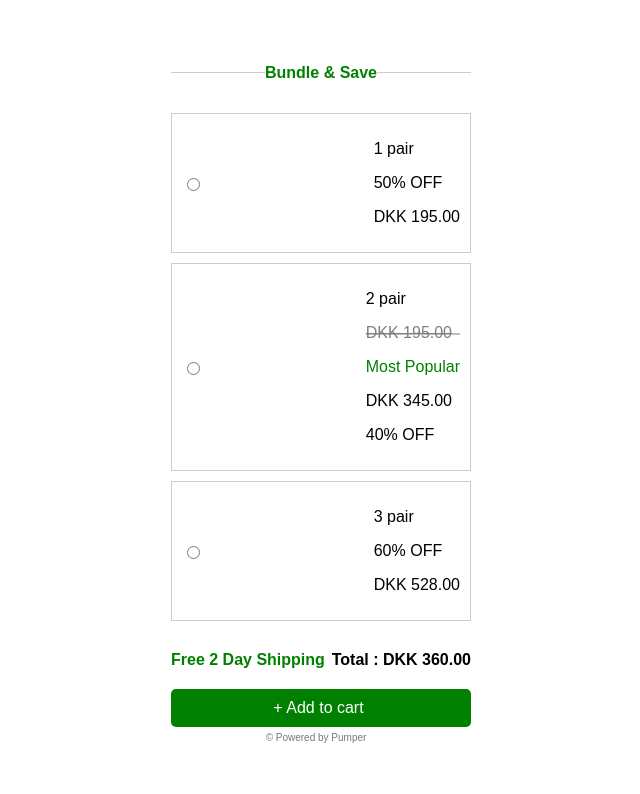
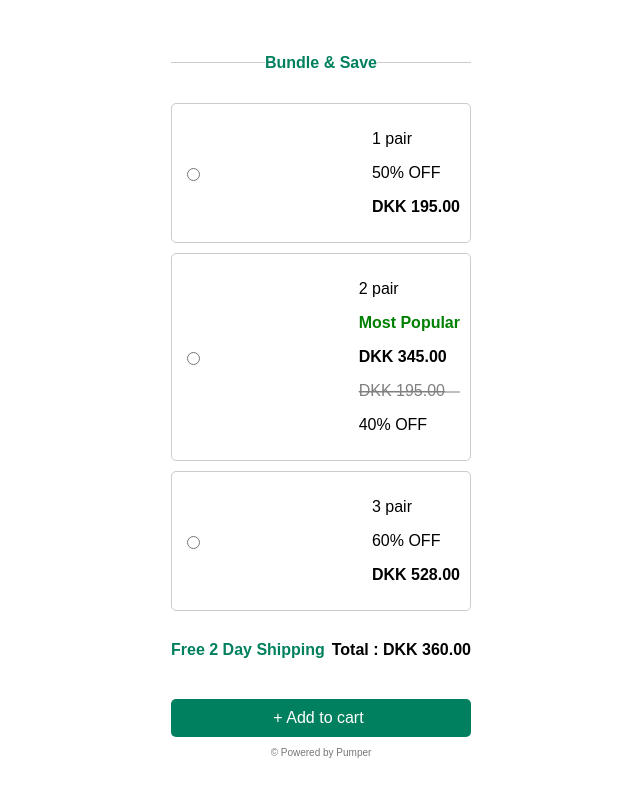
Before and after one commit to ashutosh2712/ashutosh2712.github.io, a plain HTML site: page index.html in a window 1280 px wide. Shown: the whole page, without its empty margins (319-959 px from the left). Drawn offline with Linux system fonts and the light colour scheme.

Commit message:
minor css adjustment

```diff
--- a/index.css
+++ b/index.css
@@ -34,6 +34,7 @@ body {
     align-items: center;
     justify-content: space-between;
     cursor: pointer;
+    border-radius: 5px;
     transition: background-color 0.3s, border-color 0.3s;
   }
 
@@ -47,7 +48,7 @@ body {
   }
 
   .add-to-cart {
-    background-color: green;
+    background-color: rgb(0, 128, 94);
     color: white;
     border: none;
     padding: 10px 20px;
@@ -71,7 +72,7 @@ body {
   }
 
   .product-item.selected {
-    background-color: #e0f2e9;
+    background-color: #eaf8f0;
     border-color: #008000;
   }
 
@@ -95,6 +96,11 @@ body {
     accent-color: green;
 }
 
+.most-popular {
+    color: green;
+    font-weight: bold;
+}
+
 .crossed-out-text {
     color: grey; /* Grey color for the text */
     text-decoration: line-through; /* Add a line through the text */
@@ -116,10 +122,11 @@ body {
     display: flex;
     justify-content: space-between;
     align-items: center;
+    margin-bottom: 20px; /* Add some space at the bottom */
   }
 
   .shipping-info {
-    color: #008000; /* Green color for "Free 2 Day Shipping" text */
+    color: rgb(0, 128, 94); /* Green color for "Free 2 Day Shipping" text */
     font-size: 16px;
     font-weight: bold;
   }
@@ -132,17 +139,18 @@ body {
   /* Positioning for the copyright text */
 .add-to-cart-container {
     position: relative;
+    display: inline-block;
   }
 
   .powered-by-text {
     position: relative;
-    bottom: 5px;
-    right: 5px;
+    bottom: 0;
+    right: 0;
     font-size: 10px;
     color: #777;
   }
 
 
   h4 {
-    color: green;
+    color: rgb(0, 128, 94);
   }
--- a/index.html
+++ b/index.html
@@ -25,7 +25,7 @@
                   <div class="product-details">
                     <p>1 pair</p>
                     <p>50% OFF</p>
-                    <p>DKK 195.00</p>
+                    <p style="font-weight: bold;">DKK 195.00</p>
                   </div>
                   <div class="options" id="options1">
                     <div class="option">
@@ -42,7 +42,6 @@
                         <option value="blue">Blue</option>
                         <option value="green">Green</option>
                         <option value="yellow">Yellow</option>
-                        <!-- Add more colors here -->
                       </select>
                     </div>
                   </div>
@@ -51,9 +50,9 @@
                   <input type="radio" name="product" id="product2" value="Product 2">
                   <div class="product-details">
                     <p>2 pair</p>
+                    <p class="most-popular">Most Popular</p>
+                    <p style="font-weight: bold;">DKK 345.00</p>
                     <p class="crossed-out-text">DKK 195.00</p>
-                    <p style="color: green;">Most Popular</p>
-                    <p>DKK 345.00</p>
                     <p>40% OFF</p>
                   </div>
                   <div class="options" id="options2">
@@ -96,7 +95,7 @@
                   <div class="product-details">
                     <p>3 pair</p>
                     <p>60% OFF</p>
-                    <p>DKK 528.00</p>
+                    <p style="font-weight: bold;">DKK 528.00</p>
                   </div>
                   <div class="options" id="options3">
                     <div class="option">
```
